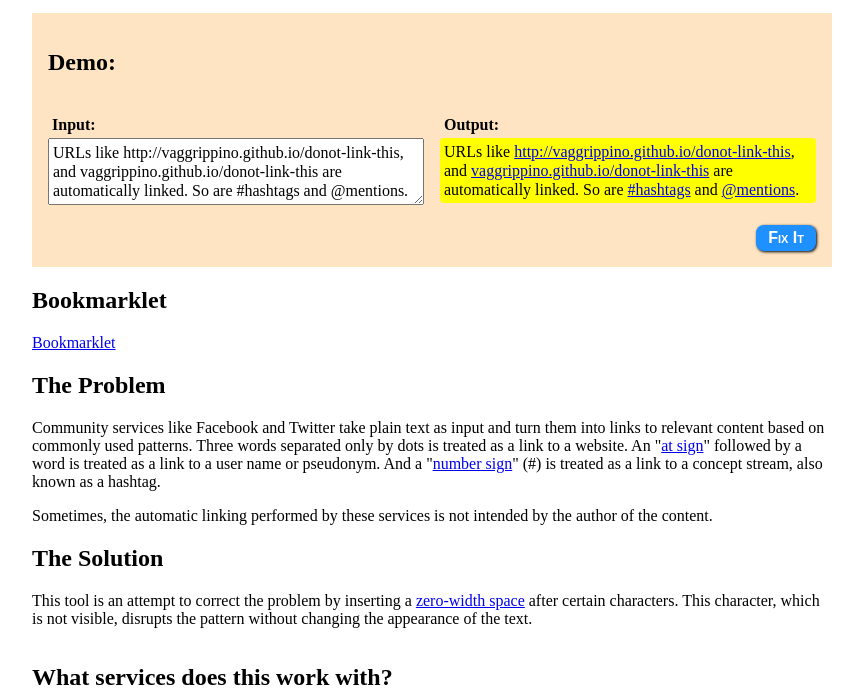
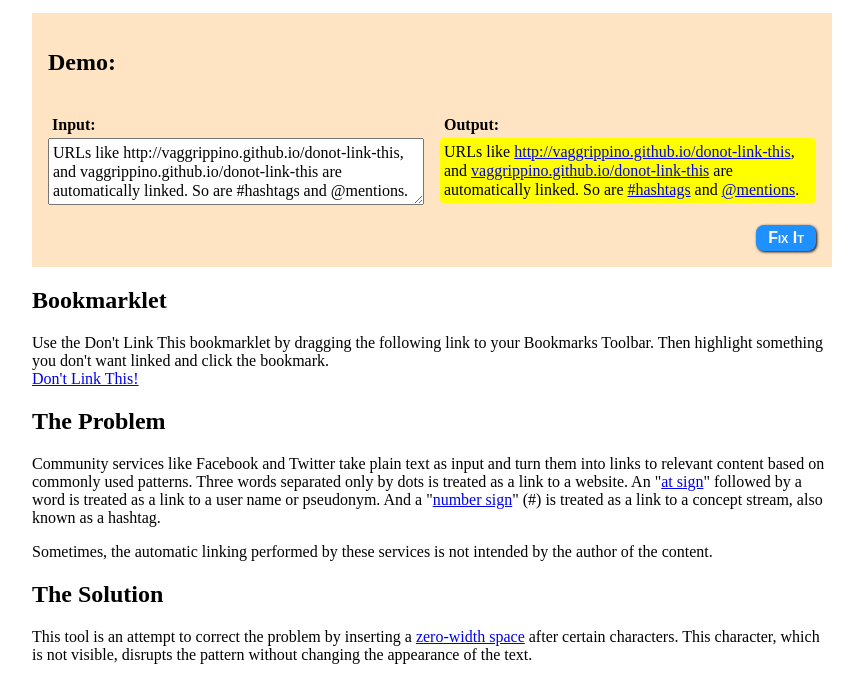
Before and after one commit to VAggrippino/donot-link-this, a plain HTML site: page index.html in a window 1280 px wide. Shown: the part 101-798 px from the top of the page, without its empty margins (208-1071 px from the left). Drawn offline with Linux system fonts and the light colour scheme.

Commit message:
Add a UI to the bookmarklet to allow manual copy/paste

```diff
--- a/index.html
+++ b/index.html
@@ -34,7 +34,11 @@
     <div class="bookmarklet">
       <h2 class="bookmarklet__title">Bookmarklet</h2>
       <p>
-        <a href="javascript:(()=>{const a=window.getSelection();if('Range'===a.type){const b=a.toString().replace(/([@#\.])/g,'$1\u200B').replace(/(https?)(:\/\/)/g,'$1\u200B$2');let c=null;if(a.anchorNode===a.focusNode&&a.anchorOffset===a.focusOffset){c=a.anchorNode.childNodes[a.anchorOffset];const d=c.value,e=d.substring(0,c.selectionStart),f=d.substring(c.selectionEnd+1);c.value=e+b+f}else c=a.getRangeAt(0),c.deleteContents(),c.insertNode(document.createTextNode(b))}})();">Bookmarklet</a>
+        Use the Don't Link This bookmarklet by dragging the following link to
+        your Bookmarks Toolbar. Then highlight something you don't want
+        linked and click the bookmark.
+        <br>
+        <a href="javascript:(()=>{const a=window.getSelection();if('Range'===a.type){const b=a.toString().replace(/([@#\.])/g,'$1\u200B').replace(/(https?)(:\/\/)/g,'$1\u200B$2'),c=document.createElement('div'),d=document.createElement('textarea'),f=document.createElement('button'),g=document.createElement('button');c.style.position='absolute',c.style.top='50%',c.style.left='50%',c.style.transform='translate(-50%,-50%)',c.style.zIndex='9001',c.style.padding='1em',c.style.backgroundColor='bisque',c.style.borderRadius='0.5em',c.style.boxShadow='2px 2px 10px rgba(0,0,0,0.3)',d.setAttribute('rows','4'),d.style.width='33vw',d.value=b,f.appendChild(document.createTextNode('Copy')),f.addEventListener('click',h=>{h.target.parentNode.getElementsByTagName('textarea')[0].select(),document.execCommand('copy')}),g.appendChild(document.createTextNode('Close')),g.addEventListener('click',()=>{document.body.removeChild(c)}),c.appendChild(d),c.appendChild(document.createElement('br')),c.appendChild(f),c.appendChild(g),document.body.appendChild(c)}})();">Don't Link This!</a>
       </p>
     </div>
 
```
